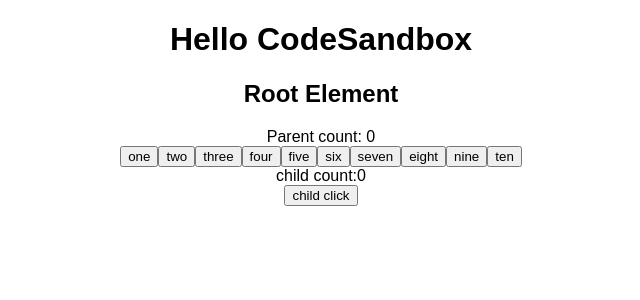
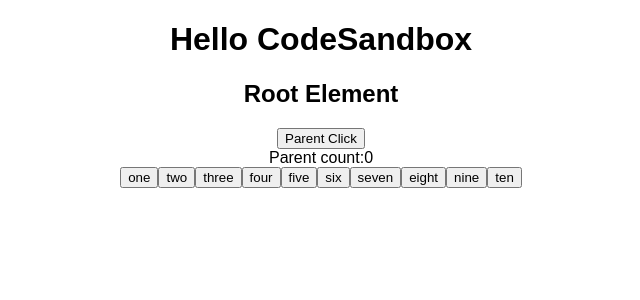
Before and after one commit to Prasun117/React-Hooks, a React (Create React App) app: page /ParentWithoutUseCallback in a window 1280 px wide. Shown: the top 300 px of the page, without its empty margins (319-959 px from the left). Built offline with nearby package versions, Linux system fonts and the light colour scheme.

Commit message:
Added without callback code

```diff
--- a/src/App.js
+++ b/src/App.js
@@ -2,6 +2,7 @@
 import { useState } from "react";
 import { ParentComponent } from "./ParentComponent";
 import { ComponentUseCallbackParent } from "./ComponentUseCallback";
+import { ParentWithoutUseCallback } from "./Example-Without-useCallback/ParentWithoutUseCallback";
 export default function App() {
   const [data, setData] = useState();
 
@@ -15,7 +16,8 @@
       <h2>Root Element</h2>
       {/* <button onClick={handleChange}>Click me</button>
       <ParentComponent /> */}
-      <ComponentUseCallbackParent />
+      {/* <ComponentUseCallbackParent /> */}
+      <ParentWithoutUseCallback />
     </div>
   );
 }
--- a/src/ComponentUseCallback.js
+++ b/src/ComponentUseCallback.js
@@ -9,6 +9,7 @@
   console.log("Parent Component", count);
   return (
     <div>
+      <div>With UseCallback</div>
       <div>Parent count: {count}</div>
       <div>
         <ChildComponentUseCallback
--- /dev/null
+++ b/src/Example-Without-useCallback/Child.js
@@ -0,0 +1,22 @@
+import { useEffect } from "react";
+
+export const Child = ({ items, handleChange, count }) => {
+  const elements = items.map((item, index) => (
+    <button onClick={handleChange} key={index}>
+      {item}
+    </button>
+  ));
+  useEffect(() => {
+    console.log("Child component mounted");
+    return () => {
+      console.log("Child Component unmounted");
+    };
+  }, []);
+  console.log("Child rendered");
+  return (
+    <div>
+      <div>Parent count:{count}</div>
+      <div>{elements}</div>
+    </div>
+  );
+};
--- /dev/null
+++ b/src/Example-Without-useCallback/ParentWithoutUseCallback.js
@@ -0,0 +1,37 @@
+import { useState, useEffect } from "react";
+import { Child } from "./Child";
+export const ParentWithoutUseCallback = () => {
+  const [count, setCount] = useState(0);
+  const handleChange = () => {
+    setCount((prev) => prev + 1);
+  };
+  const items = [
+    "one",
+    "two",
+    "three",
+    "four",
+    "five",
+    "six",
+    "seven",
+    "eight",
+    "nine",
+    "ten"
+  ];
+  useEffect(() => {
+    console.log("Parent Component Mounted");
+    return () => setCount(0);
+  }, []);
+  useEffect(() => {
+    console.log("Parent Component State changed");
+  }, [count]);
+  return (
+    <div>
+      <div>
+        <button onClick={handleChange}>Parent Click</button>
+      </div>
+      <div>
+        <Child count={count} handleChange={handleChange} items={items} />
+      </div>
+    </div>
+  );
+};
```
